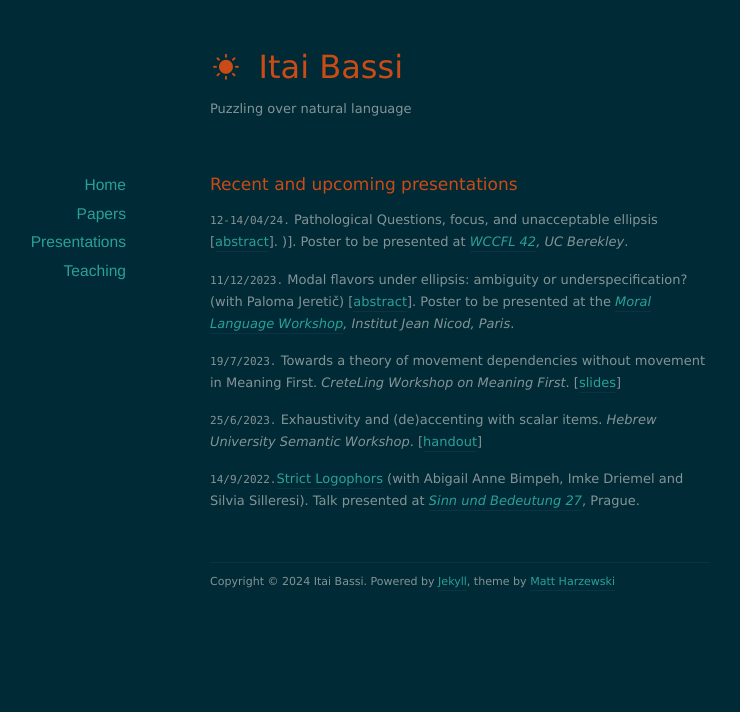
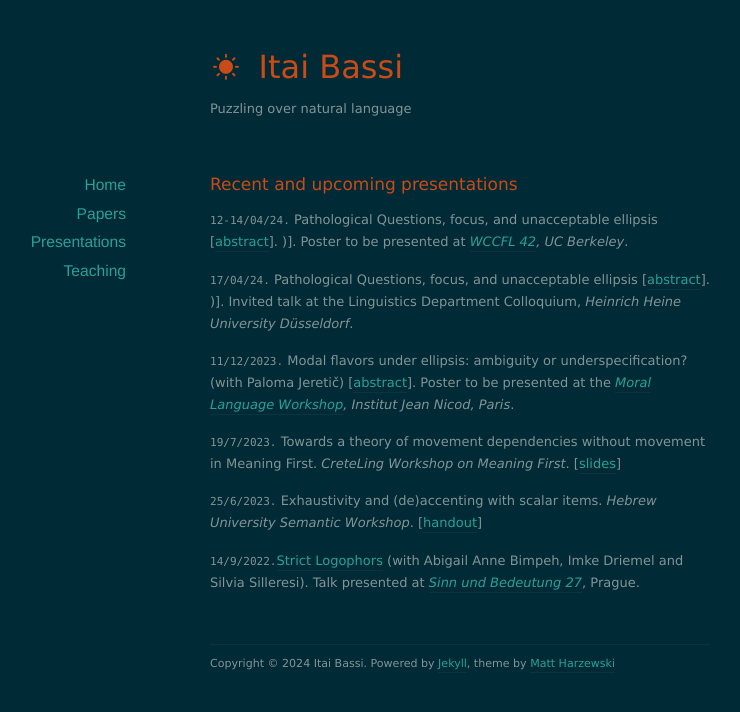
Before and after one commit to itaibassi/itaibassi.github.io, a Jekyll site: the page built from presentations/index.markdown, in a window 1280 px wide. Shown: the top 712 px of the page, without its empty margins (180-920 px from the left). Built offline with Jekyll 4.4.1, drawn with Linux system fonts in a browser that asks for light colours; nearby versions of some CDN libraries.

Commit message:
Update index.markdown

```diff
--- a/presentations/index.markdown
+++ b/presentations/index.markdown
@@ -12,7 +12,11 @@
 
 `12-14/04/24.`  Pathological Questions, focus, and unacceptable ellipsis
 [[abstract](https://www.dropbox.com/scl/fi/stuv4sw35ss78xlmhmeu6/Abstract-Pathological-Questions-focus-and-unacceptable-ellipsis.pdf?rlkey=t2tnh0ifvb9l17vdja8s6irbs&dl=0)].
-)]. Poster to be presented at *[WCCFL 42](https://www.wccfl42.com/home), UC Berekley*.
+)]. Poster to be presented at *[WCCFL 42](https://www.wccfl42.com/home), UC Berkeley*.
+
+`17/04/24.`  Pathological Questions, focus, and unacceptable ellipsis
+[[abstract](https://www.dropbox.com/scl/fi/stuv4sw35ss78xlmhmeu6/Abstract-Pathological-Questions-focus-and-unacceptable-ellipsis.pdf?rlkey=t2tnh0ifvb9l17vdja8s6irbs&dl=0)].
+)]. Invited talk at the Linguistics Department Colloquium, *Heinrich Heine University Düsseldorf*.
 
 `11/12/2023.` Modal flavors under ellipsis: ambiguity or underspecification? (with Paloma Jeretič) [[abstract](https://www.dropbox.com/scl/fi/9fga8twozfypck2rbrpf7/Modal-flavors-under-ellipsis-ambiguity-or-underspecification.pdf?rlkey=eslrrrjbt7hdkgsc288rzphw1&dl=0)]. Poster to be presented at  the *[Moral Language Workshop](https://www.dropbox.com/scl/fi/9fga8twozfypck2rbrpf7/Modal-flavors-under-ellipsis-ambiguity-or-underspecification.pdf?rlkey=eslrrrjbt7hdkgsc288rzphw1&dl=0), Institut Jean Nicod, Paris*.
 
```
